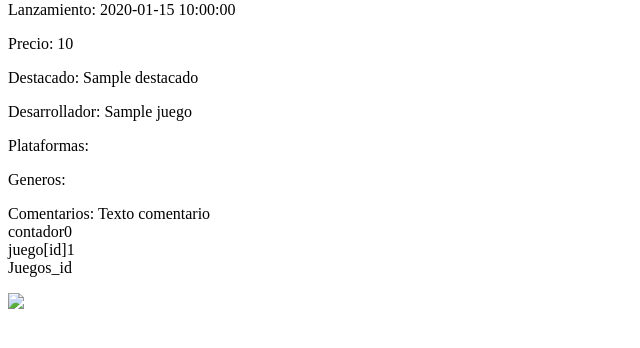
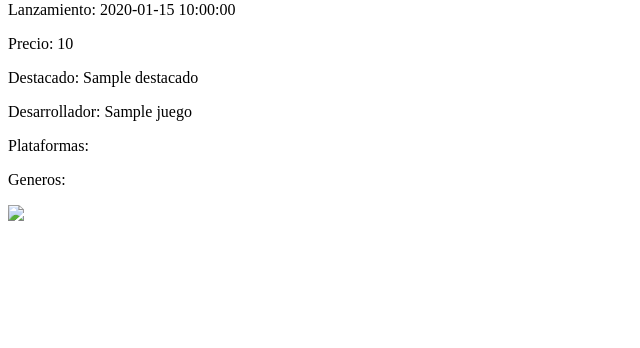
Before and after one commit to isaacnaval83/ci_steam, a CodeIgniter app: the page made by application/views/juegos/index.php in a window 1280 px wide. Shown: the part 151-499 px from the top of the page, without its empty margins (0-640 px from the left). Run offline with CodeIgniter, Linux system fonts and the light colour scheme; tables that the repository leaves empty hold one stand-in row (values such as "Sample post"); the template is opened without the code that fills it: most values are stand-ins (such as "Sample title", 1, 10 or a date in 2020); data that the repository does not hold is empty.

Commit message:
A la vista juegos/index le falta los comentarios

```diff
--- a/application/controllers/juegos.php
+++ b/application/controllers/juegos.php
@@ -22,6 +22,8 @@ class Juegos extends CI_Controller {
         $data['so']=$auxiliar1;
         $data['generos']=$auxiliar2;
         $data['comentarios']=$auxiliar3;
+        //$data['comentarios']= trim(addslashes($auxiliar3));
+
         if ($data!=FALSE) {
            $this->load->view('juegos/index.php',$data);
         }else{
--- a/application/views/juegos/index.php
+++ b/application/views/juegos/index.php
@@ -31,13 +31,14 @@
 			<?php endforeach;?>
 		</p>
 
+
 		<?php
 		//echo $juego['id'];
 		//var_dump($comentarios[$juego['id']-1][0]['juegos_id']);
 		//var_dump($comentarios[$juego['id']-1][$fila]['texto_comentario']);
 		?>
-		<p>Comentarios:
-			<!--rellena todos los comentarios para un juego-->
+		<!--<p>Comentarios:
+			<!--rellena todos los comentarios para un juego
 			<?php $con=0; ?>
 			<?php foreach ($comentarios as $comentario):?>
 				<?php
@@ -55,7 +56,7 @@
 
 			<?php $con++; ?>
 			<?php endforeach;?>
-		</p>
+		</p>-->
 
 
 		<?php $fila++; ?>
```
